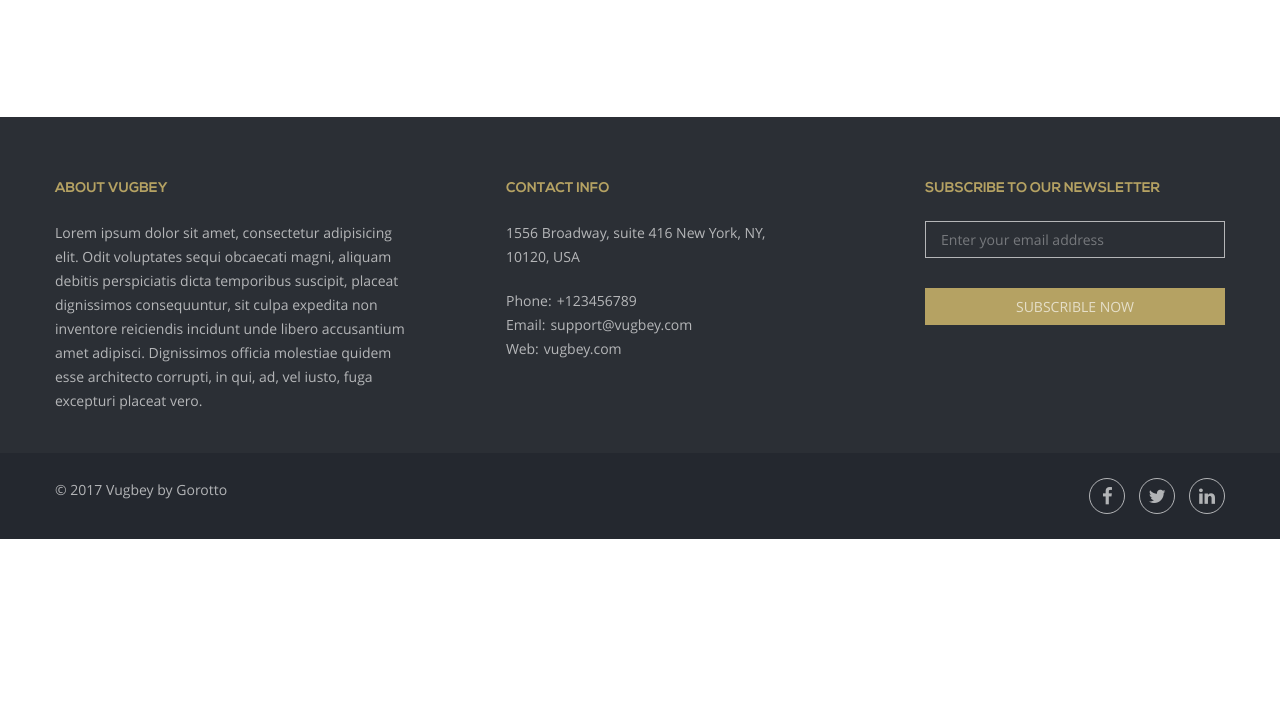
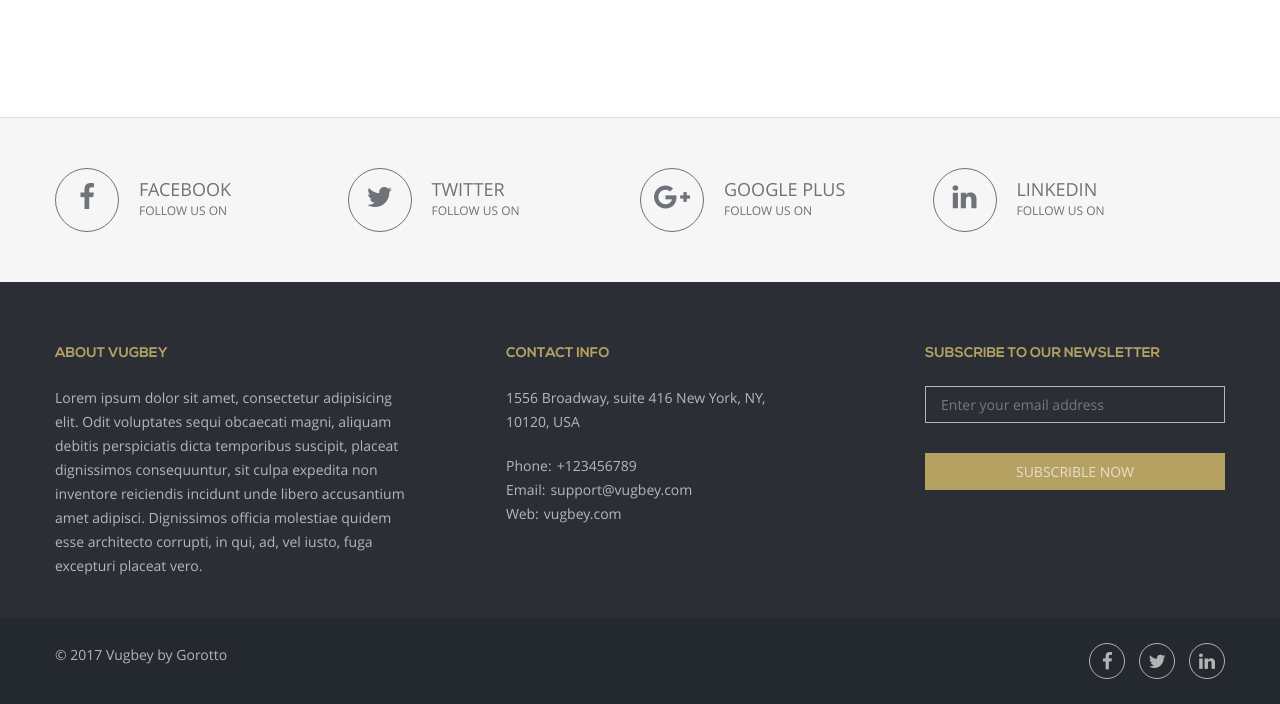
Before and after one commit to Gorotto/vugbey, a website: page contacts-page.html in a window 1280 px wide. Shown: the part 1005-1709 px from the top of the page. Before the commit the page ends 1544 px from the top, so only its background shows below. Drawn offline with Linux system fonts and the light colour scheme; some packages are replaced by stand-ins of ours; files that its build step writes are made by us from their sources.

Commit message:
contacts-page

```diff
--- a/app/js/script.js
+++ b/app/js/script.js
@@ -108,7 +108,8 @@ var windowWidth = $(window).width();
       // For more options see: https://developers.google.com/maps/documentation/javascript/reference#MapOptions
       var mapOptions = {
           // How zoomed in you want the map to start at (always required)
-          zoom: 11,
+          zoom: 13,
+          scrollwheel: false,
 
           // The latitude and longitude to center the map (always required)
           center: new google.maps.LatLng(40.758878, -73.984631), // New York
--- /dev/null
+++ b/app/sass/content/_big-social.scss
@@ -0,0 +1,53 @@
+.big-social{
+  width: 100%;
+  float: left;
+  position: relative;
+  background-color: #f6f6f6;
+  padding: 50px 0 10px;
+  box-sizing: border-box;
+  border-top: 1px solid #dedede;
+}
+
+.big-socila__item{
+  width: 25%;
+  float: left;
+  margin-bottom: 40px;
+  a{
+    width: 64px;
+    height: 64px;
+    border: 1px solid #6e7279;
+    border-radius: 50%;
+    display: inline-block;
+    margin-right: 20px;
+    text-align: center;
+    float: left;
+    i{
+      color: #6e7279;
+      transform: translateY(50%);
+    }
+    &:hover{
+      background-color: $gold;
+      border: 1px solid $gold;
+      i{
+        color: #fff;
+      }
+    }
+  }
+}
+
+.big-socila__item_title, .big-socila__item_text{
+  float: left;
+  color: #6e7279;
+  font-family: $or;
+  font-size: 18px;
+  text-align: left;
+  line-height: 22px;
+  text-transform: uppercase;
+  width: calc(100% - 84px);
+  margin-top: 10px;
+}
+
+.big-socila__item_text{
+  font-size: 12px;
+  margin-top: 0;
+}
--- a/app/sass/content/_style.scss
+++ b/app/sass/content/_style.scss
@@ -10,3 +10,4 @@
 @import "_client-comments";
 @import "_head-title";
 @import "_contacts-page";
+@import "_big-social";
--- a/contacts-page.html
+++ b/contacts-page.html
@@ -49,7 +49,7 @@
         <li><a href="">About</a></li>
         <li><a href="">Works</a></li>
         <li><a href="">OUR TEAM</a></li>
-        <li><a href="">contact</a></li>
+        <li><a href="http://vugbey/contacts-page.html">contact</a></li>
       </ul>
 
     </div>
@@ -90,6 +90,45 @@
 </section>
 
 <!-- end contacts-page.html-->
+
+<!-- start big-social.html-->
+<section class="big-social">
+  <div class="container">
+    <div class="big-socila__item">
+      <a href=""><i class="fa fa-facebook fa-2x" aria-hidden="true"></i></a>
+      <span class="big-socila__item_title">
+        facebook
+      </span>
+      <span class="big-socila__item_text">Follow us on</span>
+    </div>
+    <div class="big-socila__item">
+      <a href=""><i class="fa fa-twitter fa-2x" aria-hidden="true"></i></a>
+      <span class="big-socila__item_title">
+        twitter
+      </span>
+      <span class="big-socila__item_text">Follow us on</span>
+    </div>
+    <div class="big-socila__item">
+      <a href=""><i class="fa fa-google-plus fa-2x" aria-hidden="true"></i></a>
+      <span class="big-socila__item_title">
+        google plus
+      </span>
+      <span class="big-socila__item_text">Follow us on</span>
+    </div>
+    <div class="big-socila__item">
+      <a href=""><i class="fa fa-linkedin fa-2x" aria-hidden="true"></i></a>
+      <span class="big-socila__item_title">
+        linkedin
+      </span>
+      <span class="big-socila__item_text">Follow us on</span>
+    </div>
+
+
+
+  </div>
+</section>
+
+<!-- end big-social.html-->
 
 <!-- start footer.html-->
 <footer class="footer">
```
Also changed, not shown: app/html/big-social.html (added, +35 -0 lines), app/html/header.html (+1 -1 lines), app/html/pages/contacts-page.html (+2 -0 lines), index.html (+1 -1 lines), css/styles.min.css, js/script.min.js, 1 other file.
